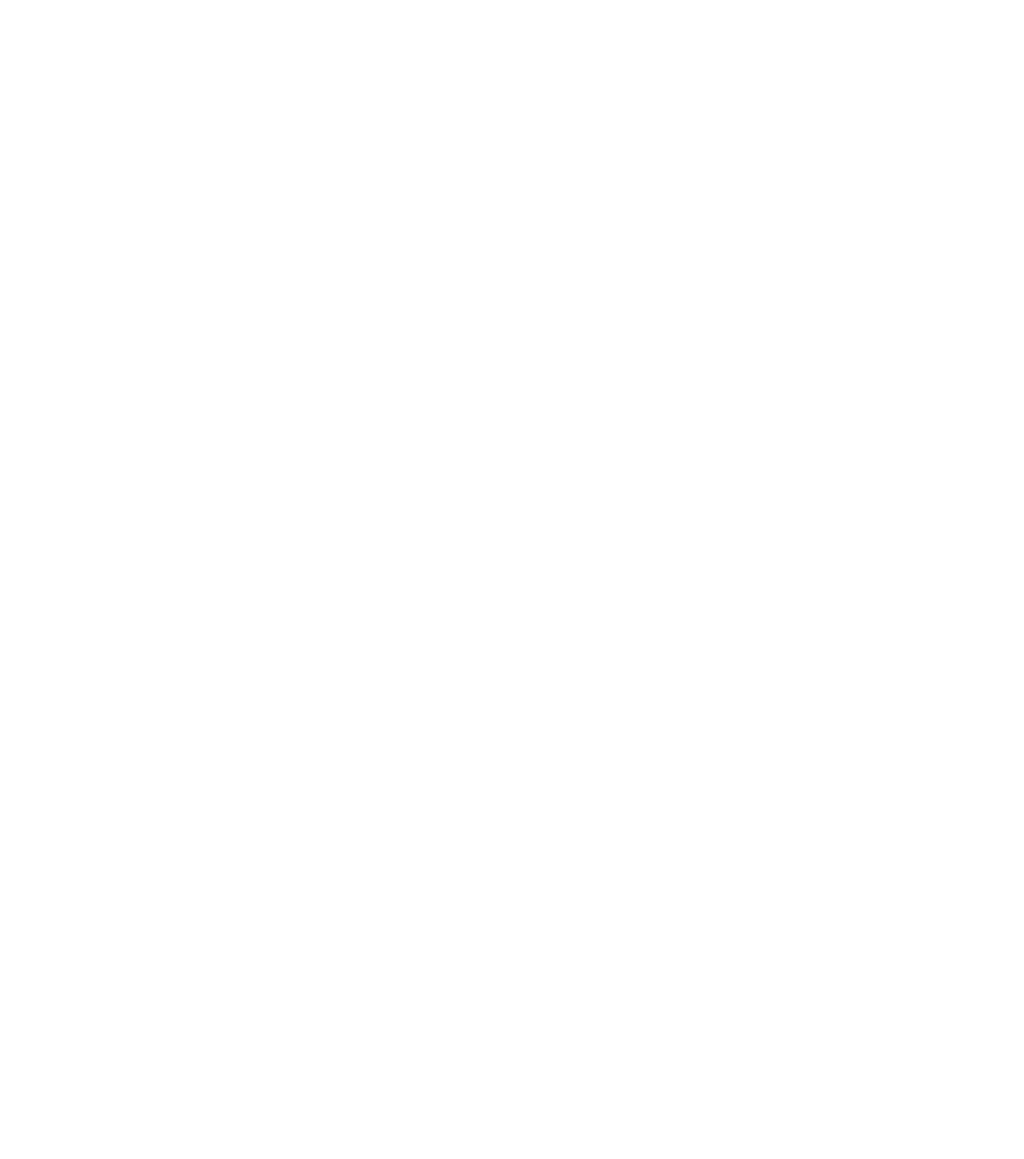
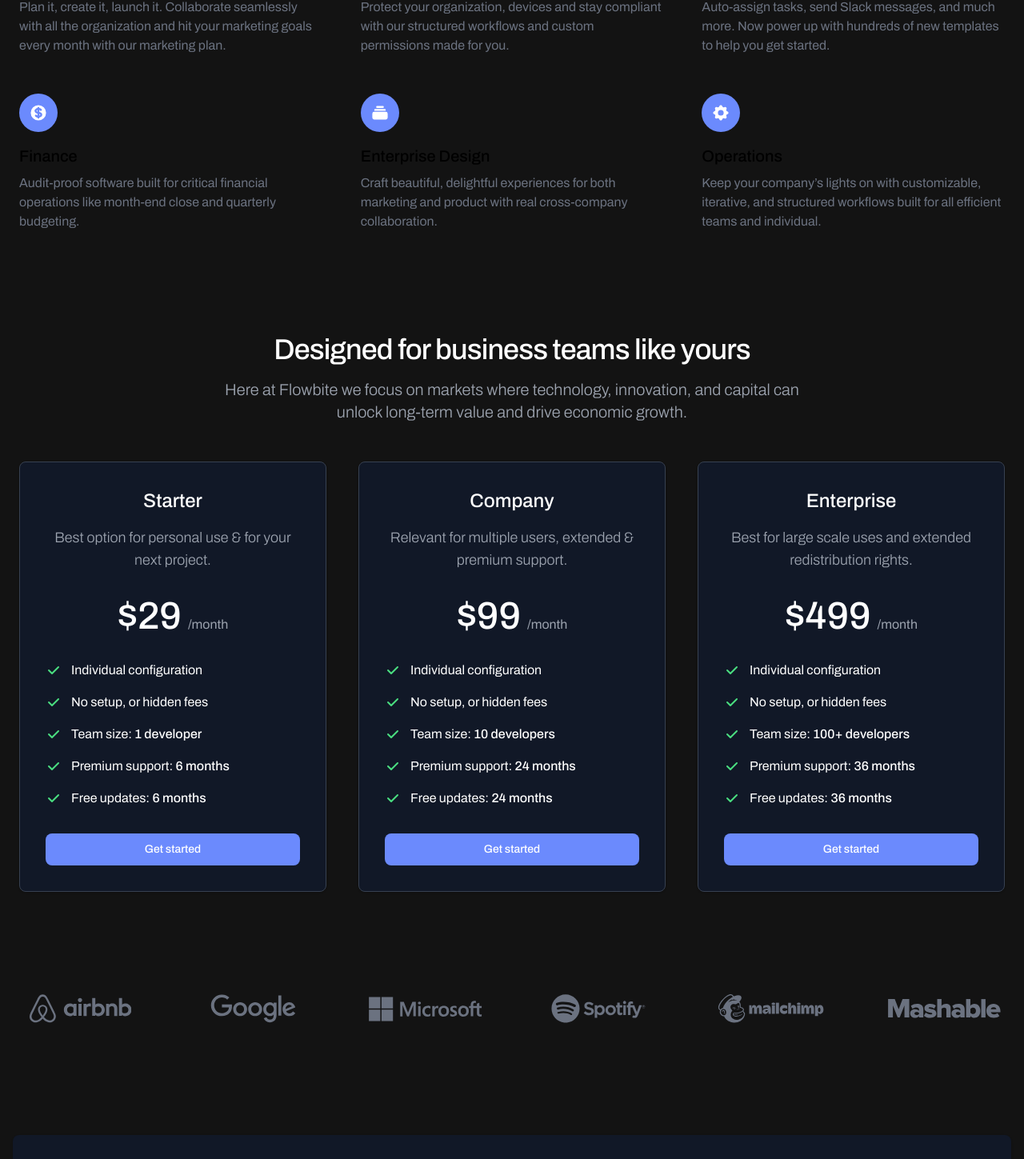
Before and after one commit to tanpreetjolly/simple-chat-app, a React (Vite) app in the folder frontend/: page / in a window 1280 px wide. Shown: the part 1075-2524 px from the top of the page at 80% size. Before the commit the page ends 800 px from the top, so only its background shows below. Built offline with nearby package versions, Linux system fonts and the light colour scheme; no server answers; grey boxes are pictures that could not be loaded.

Commit message:
add : layout for landing page

```diff
--- a/frontend/src/pages/Home.jsx
+++ b/frontend/src/pages/Home.jsx
@@ -1,16 +1,23 @@
-import { useEffect } from "react";
 import Hero from "../components/Hero";
 import { useAuth } from "../context/authContext";
-
+import LandingNav from "../components/LandingNav";
+import Footer from "../components/Footer";
+import Features from "../components/Features";
+import Payments from "../components/Payments";
+import CustomerLogos from "../components/CustomerLogos";
 
 const Home = () => {
-
-  const{isAuthenticated} = useAuth();
+  const { isAuthenticated } = useAuth();
 
   return (
-    <div className="outline outline-red-500">
+    <div className="bg-dark">
+      <LandingNav />
       <Hero />
-      {isAuthenticated && <h1>Authenticated</h1>}
+      <Features />
+      <Payments />
+      <CustomerLogos />
+      <Footer />
+      {/* {isAuthenticated && <h1>Authenticated</h1>} */}
     </div>
   );
 };
```
